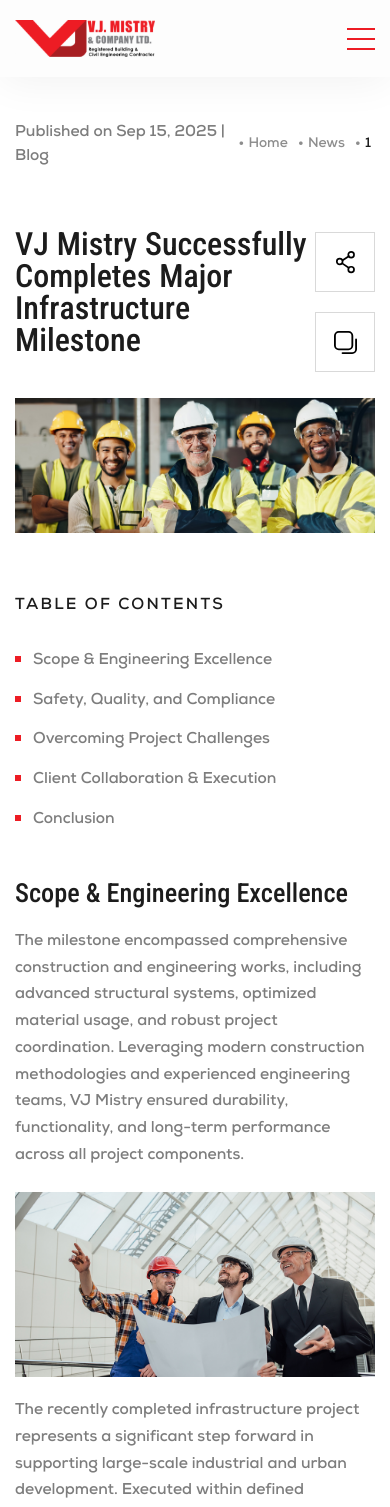
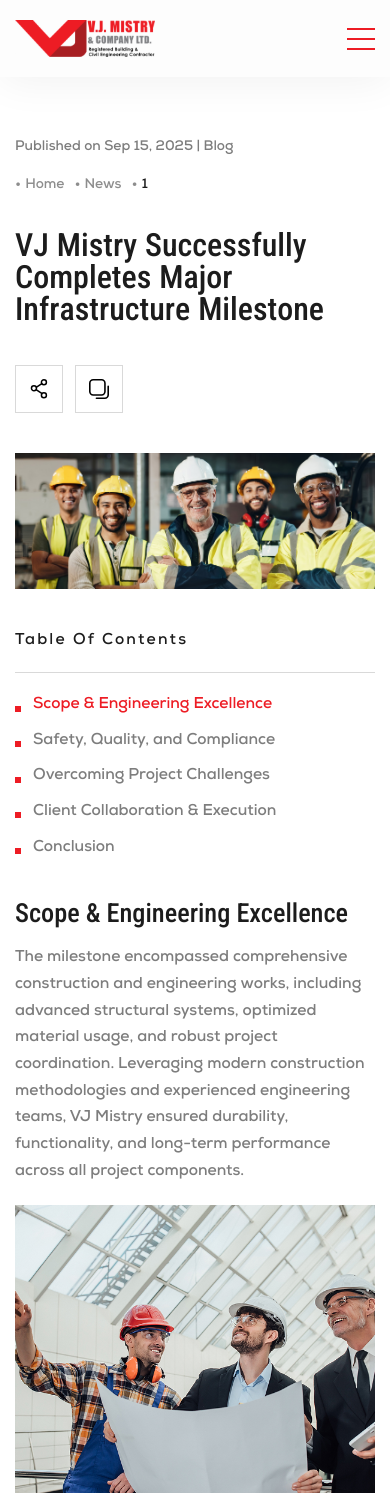
Before and after one commit to vjmistry2026/vjmistry-web, a Next.js app: page /news/1 in a window 390 px wide. Shown: the top 1507 px of the page. Built offline with nearby package versions, Linux system fonts and the light colour scheme.

Commit message:
news and details page responsive and animation done

```diff
--- a/app/components/client/News/sections/FilterBox.tsx
+++ b/app/components/client/News/sections/FilterBox.tsx
@@ -11,10 +11,11 @@ const FilterBox = ({
   onCategoryChange,
 }: FilterBoxProps) => {
   return (
-    <div className="flex justify-end gap-30 pt-80">
-      {newsCategories.map((category) => (
+    <div className="flex flex-wrap justify-start gap-3 pt-10 sm:justify-end sm:gap-4 xl:pt-80 xl:gap-30">
+      {newsCategories.map((category,index) => (
         <FilterButton
           key={category}
+          delayIndex={index}
           btnText={category}
           isActive={activeCategory === category}
           onClick={() => onCategoryChange(category)}
--- a/app/components/client/NewsDetails/sections/Main.tsx
+++ b/app/components/client/NewsDetails/sections/Main.tsx
@@ -1,27 +1,44 @@
+"use client";
+
+import { motion } from "framer-motion";
 import Link from "next/link";
+import { moveLeft, moveUp } from "@/app/components/motionVariants";
 import { newsDetails } from "../data";
 import AnimatedHeading from "../../common/AnimateHeading";
 import Image from "next/image";
-import MoreDetails from "./MoreDetails";
 
 const Main = () => {
   return (
     <section>
       <div className="container">
-        <div className="flex items-center justify-between mb-30">
-          <AnimatedHeading text={newsDetails[0].title} className="mb-5 lg:mb-[30px]" />
-          <div className="flex flex-col gap-5">
-            <Link href="/" className="border border-border hover:border-primary w-15 h-15 flex items-center justify-center group transition-all linar duration-200">
-              <Image src="/assets/icons/share-icon-primary.svg" alt="share post" width={23} height={23} className="w-[23px] h-[23px] brightness-0 group-hover:brightness-100 transition-all linar duration-200" />
+        <div className="mb-10 flex flex-col gap-6 sm:mb-12 lg:mb-20 lg:flex-row lg:items-start lg:justify-between 3xl:mb-30">
+          <div className="min-w-0 flex-1">
+            <AnimatedHeading text={newsDetails[0].title} className="mb-4 sm:mb-5 lg:mb-[30px]" />
+          </div>
+          <motion.div
+            className="flex shrink-0 flex-row gap-3 sm:gap-4 lg:flex-col lg:gap-5"
+            initial="hidden"
+            whileInView="show"
+            viewport={{ once: true, amount: 0.6 }}
+            variants={moveLeft(0.12)}
+          >
+            <Link href="/" className="flex h-12 w-12 items-center justify-center border border-border group transition-all duration-200 hover:border-primary sm:h-14 sm:w-14 lg:h-15 lg:w-15">
+              <Image src="/assets/icons/share-icon-primary.svg" alt="share post" width={23} height={23} className="h-5 w-5 brightness-0 transition-all duration-200 group-hover:brightness-100 sm:h-[23px] sm:w-[23px]" />
             </Link>
-            <Link href="/" className="border border-border hover:border-primary w-15 h-15 flex items-center justify-center group transition-all linar duration-200">
-              <Image src="/assets/icons/copy-icon-primary.svg" alt="copy post" width={23} height={23} className="w-[23px] h-[23px] brightness-0 group-hover:brightness-100 transition-all linar duration-200" />
+            <Link href="/" className="flex h-12 w-12 items-center justify-center border border-border group transition-all duration-200 hover:border-primary sm:h-14 sm:w-14 lg:h-15 lg:w-15">
+              <Image src="/assets/icons/copy-icon-primary.svg" alt="copy post" width={23} height={23} className="h-5 w-5 brightness-0 transition-all duration-200 group-hover:brightness-100 sm:h-[23px] sm:w-[23px]" />
             </Link>
-          </div>
+          </motion.div>
         </div>
-        <div>
-          <Image src={newsDetails[0].img} alt="" width={1620} height={609} />
-        </div>
+        <motion.div
+          className="overflow-hidden"
+          initial="hidden"
+          whileInView="show"
+          viewport={{ once: true, amount: 0.25 }}
+          variants={moveUp(0.2)}
+        >
+          <Image src={newsDetails[0].img} alt="" width={1620} height={609} className="h-auto w-full object-cover" />
+        </motion.div>
       </div>
 
     </section>
--- a/app/components/client/NewsDetails/sections/MoreDetails.tsx
+++ b/app/components/client/NewsDetails/sections/MoreDetails.tsx
@@ -1,9 +1,11 @@
 "use client";
 
+import { motion } from "framer-motion";
 import Image from "next/image";
 import { Fragment, useEffect, useRef, useState } from "react";
 import type { CSSProperties, MouseEvent } from "react";
 
+import { moveLeft, moveUp } from "@/app/components/motionVariants";
 import { newsDetails } from "../data";
 
 const STICKY_TOP = 150;
@@ -51,6 +53,15 @@ const MoreDetails = () => {
     width: 0,
     height: 0,
     containerHeight: 0,
+  });
+  const [activeSectionId, setActiveSectionId] = useState(() => {
+    const initialHash =
+      typeof window !== "undefined" ? window.location.hash.replace(/^#/, "") : "";
+    const firstSectionId = article?.content[0]
+      ? getSectionId(article.content[0].title)
+      : "";
+
+    return initialHash || firstSectionId;
   });
 
   useEffect(() => {
@@ -160,6 +171,46 @@ const MoreDetails = () => {
     };
   }, []);
 
+  useEffect(() => {
+    const sectionIds = article?.content.map((section) => getSectionId(section.title)) ?? [];
+
+    if (sectionIds.length === 0) {
+      return;
+    }
+
+    const sections = sectionIds
+      .map((sectionId) => document.getElementById(sectionId))
+      .filter((section): section is HTMLElement => section !== null);
+
+    if (sections.length === 0) {
+      return;
+    }
+
+    const observer = new IntersectionObserver(
+      (entries) => {
+        const visibleEntries = entries
+          .filter((entry) => entry.isIntersecting)
+          .sort((a, b) => b.intersectionRatio - a.intersectionRatio);
+
+        if (visibleEntries.length === 0) {
+          return;
+        }
+
+        setActiveSectionId(visibleEntries[0].target.id);
+      },
+      {
+        rootMargin: "-20% 0px -55% 0px",
+        threshold: [0.2, 0.35, 0.5, 0.7],
+      },
+    );
+
+    sections.forEach((section) => observer.observe(section));
+
+    return () => {
+      observer.disconnect();
+    };
+  }, [article]);
+
   if (!article) {
     return null;
   }
@@ -193,33 +244,46 @@ const MoreDetails = () => {
   })();
 
   return (
-    <section className="relative pt-15 2xl:pt-20 3xl:pt-25 pb-20 xl:pb-25 2xl:pb-[147px]">
+    <section className="relative pt-10 md:pt-12 xl:pt-15 2xl:pt-20 3xl:pt-25 pb-15 xl:pb-25 2xl:pb-30 3xl:pb-[147px]">
       <div className="container">
         <div
           ref={layoutRef}
-          className="flex flex-col gap-12 lg:flex-row lg:items-start 2xl:gap-20 3xl:gap-[120px]"
+          className="grid grid-cols-1 gap-10 md:gap-12 lg:grid-cols-[220px_minmax(0,1fr)] lg:items-start xl:grid-cols-[260px_minmax(0,1fr)] xl:gap-15 2xl:grid-cols-[320px_minmax(0,1fr)] 2xl:gap-20 3xl:grid-cols-[418px_968px] 3xl:gap-[234px]"
         >
           <aside
             ref={sidebarColumnRef}
-            className="relative w-full shrink-0 lg:w-[220px]"
+            className="relative w-full"
             style={sidebarColumnStyle}
           >
-            <div ref={sidebarRef} className="h-fit lg:w-[220px]" style={sidebarStyle}>
-              <p className="font-nexa text-14 font-bold uppercase tracking-[0.14em] text-secondary">
+            <div ref={sidebarRef} className="h-fit w-full" style={sidebarStyle}>
+              <motion.div
+                initial="hidden"
+                whileInView="show"
+                viewport={{ once: true, amount: 0.3 }}
+                variants={moveLeft(0.1)}
+              >
+                <p className="font-nexa text-20 font-black tracking-[0.14em] text-secondary mb-5">
                   Table Of Contents
                 </p>
+                <hr className="border-border " />
 
-              <nav className="mt-8">
-                <ul className="space-y-4">
+                <nav className="mt-5">
+                  <ul className="space-y-3 sm:space-y-4">
                     {article.content.map((section) => (
                       <li key={section.title}>
                         <a
                           href={`#${getSectionId(section.title)}`}
                           onClick={(event) => handleTocClick(event, section.title)}
-                        className="group flex items-start gap-3 text-paragraph transition-colors duration-300 hover:text-primary"
+                          className="group flex items-center gap-3 xl:gap-30 text-paragraph transition-colors duration-300 hover:text-primary"
                         >
-                        <span className="mt-[7px] h-[6px] w-[6px] shrink-0 bg-primary transition-transform duration-300 group-hover:scale-125" />
-                        <span className="section-description text-14 leading-[1.5]">
+                          <span className="mt-[7px] h-[6px] w-[6px] xl:h-[13px] xl:w-[13px] shrink-0 bg-primary transition-transform duration-300 group-hover:scale-125" />
+                          <span
+                            className={`section-description font-nexa text-20 leading-1p5 transition-colors duration-300 ${
+                              activeSectionId === getSectionId(section.title)
+                                ? "text-primary"
+                                : "text-paragraph group-hover:text-primary"
+                            }`}
+                          >
                             {section.title}
                           </span>
                         </a>
@@ -227,17 +291,22 @@ const MoreDetails = () => {
                     ))}
                   </ul>
                 </nav>
+              </motion.div>
             </div>
           </aside>
 
-          <div className="min-w-0 flex-1 space-y-12 2xl:space-y-15 3xl:space-y-[76px]">
-            {article.content.map((section) => (
-              <section
+          <div className="min-w-0 space-y-10 md:space-y-12 xl:space-y-15 2xl:space-y-20 3xl:space-y-[76px]">
+            {article.content.map((section, index) => (
+              <motion.section
                 key={section.title}
                 id={getSectionId(section.title)}
-                className="scroll-mt-[160px]"
+                className="scroll-mt-[120px] lg:scroll-mt-[160px]"
+                initial="hidden"
+                whileInView="show"
+                viewport={{ once: true, amount: 0.2 }}
+                variants={moveUp(index * 0.08)}
               >
-                <h2 className="mb-5 font-condensed text-32 leading-[110%] text-secondary 2xl:text-40">
+                <h2 className="mb-4 font-condensed text-32 leading-[110%] text-secondary sm:mb-5 2xl:text-40">
                   {section.title}
                 </h2>
 
@@ -250,7 +319,7 @@ const MoreDetails = () => {
 
                        {section.image === undefined ||
                        section.imageAfterParagraph !== paragraphIndex ? null : (
-                        <div className="relative mt-6 aspect-[1.95/1] overflow-hidden">
+                        <div className="relative mt-5 aspect-[1.25/1] overflow-hidden sm:mt-6 sm:aspect-[1.55/1] xl:aspect-[1.95/1]">
                           <Image
                             src={section.image}
                             alt={section.title}
@@ -265,7 +334,7 @@ const MoreDetails = () => {
                 </div>
 
                 {section.list && (
-                  <ul className="mt-8 grid grid-cols-1 gap-x-8 gap-y-4 md:grid-cols-2">
+                  <ul className="mt-6 grid grid-cols-1 gap-x-8 gap-y-4 sm:mt-8 md:grid-cols-2">
                     {section.list.map((item) => (
                       <li
                         key={item}
@@ -277,7 +346,7 @@ const MoreDetails = () => {
                     ))}
                   </ul>
                 )}
-              </section>
+              </motion.section>
             ))}
           </div>
         </div>
--- a/app/components/client/NewsDetails/sections/PageHeader.tsx
+++ b/app/components/client/NewsDetails/sections/PageHeader.tsx
@@ -1,12 +1,28 @@
+"use client";
+
+import { motion } from "framer-motion";
+
+import { moveUp } from "@/app/components/motionVariants";
 import Breadcrumb from "../../common/Breadcrumb";
+
 const PageHeader = () => {
   return (
-    <section className="pt-100 lg:pt-130 3xl:pt-150 mb-15 mt-[77px] lg:mt-[122px]">
+    <section className="mt-[77px] mb-8 pt-15 sm:mt-[90px] sm:mb-10 sm:pt-20 lg:mt-[122px] lg:mb-15 lg:pt-25 xl:pt-100 2xl:pt-130 3xl:pt-150">
       <div className="container">
-        <div className="flex items-center justify-between">
-          <p className="font-nexa text-20 text-paragraph font-bold">Published on Sep 15, 2025 | Blog</p>
-        <Breadcrumb variant="dark" />
-        </div>
+        <motion.div
+          className="flex flex-col gap-4 sm:gap-5 lg:flex-row lg:items-center lg:justify-between"
+          initial="hidden"
+          whileInView="show"
+          viewport={{ once: true, amount: 0.6 }}
+          variants={moveUp(0.1)}
+        >
+          <p className="font-nexa text-16 sm:text-20 text-paragraph font-bold">
+            Published on Sep 15, 2025 | Blog
+          </p>
+          <div className="w-full overflow-x-auto lg:w-auto">
+            <Breadcrumb variant="dark" />
+          </div>
+        </motion.div>
       </div>
     </section>
    );
--- a/app/globals.css
+++ b/app/globals.css
@@ -225,6 +225,10 @@ body {
     @apply text-20 font-nexa leading-[1.5] font-bold text-paragraph;
 }
 
+@utility leading-1p5 {
+    line-height: 1.5em;
+}
+
 @utility overflow_anim {
   @apply pb-1 -mb-1 overflow-hidden;
 }
```
Also changed, not shown: app/components/client/News/sections/Main.tsx (+4 -4 lines), app/components/client/News/sections/NewsGrid.tsx (+15 -6 lines), app/components/client/News/sections/PopularBlock.tsx (+14 -10 lines), app/components/client/common/FilterButton.tsx (+21 -6 lines). Lines whose indentation alone changed are shown as unchanged.
